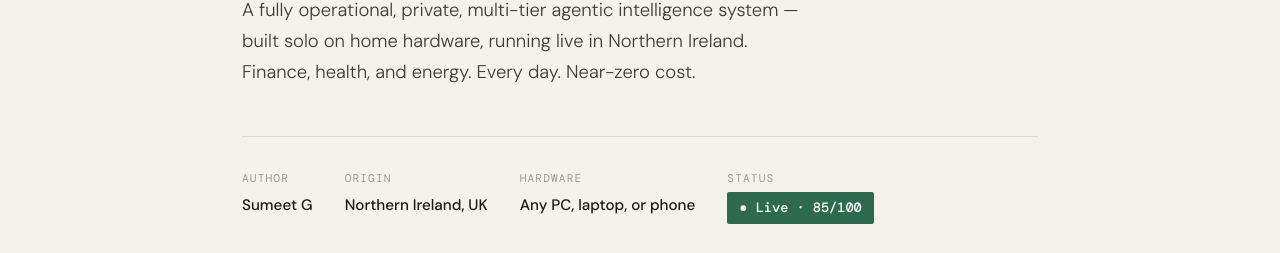
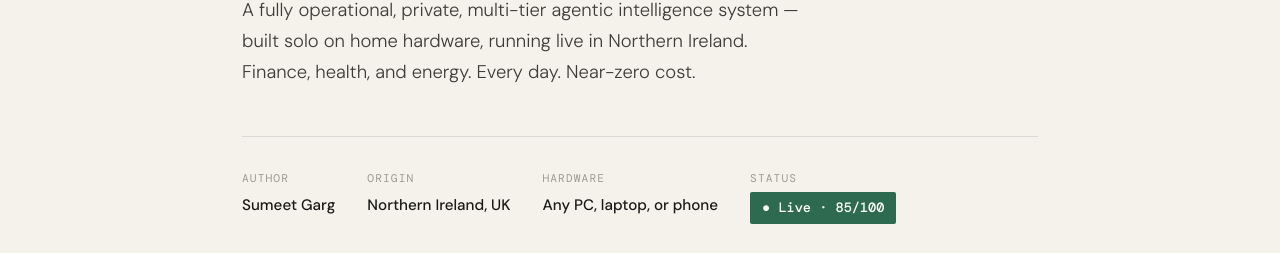
Before and after one commit to wizardofchat/buddie-local, a plain HTML site: page index.html in a window 1280 px wide. Shown: the part 496-749 px from the top of the page. Drawn offline with nearby package versions, Linux system fonts and the light colour scheme.

Commit message:
Update index.html

```diff
--- a/index.html
+++ b/index.html
@@ -680,7 +680,7 @@
   <div class="hero-meta">
     <div class="hero-meta-item">
       <span class="hero-meta-label">Author</span>
-      <span class="hero-meta-value">Sumeet G</span>
+      <span class="hero-meta-value">Sumeet Garg</span>
     </div>
     <div class="hero-meta-item">
       <span class="hero-meta-label">Origin</span>
```
